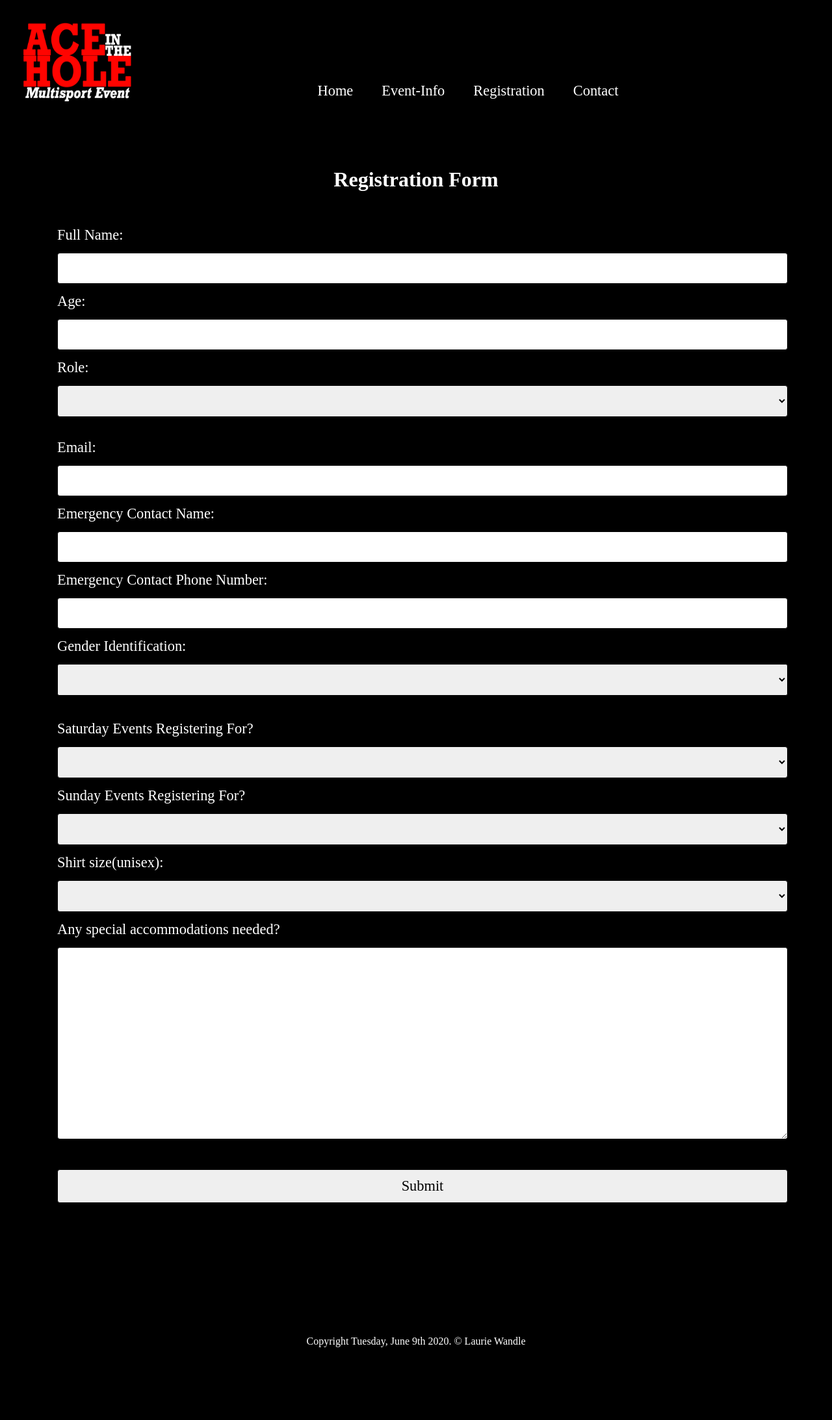
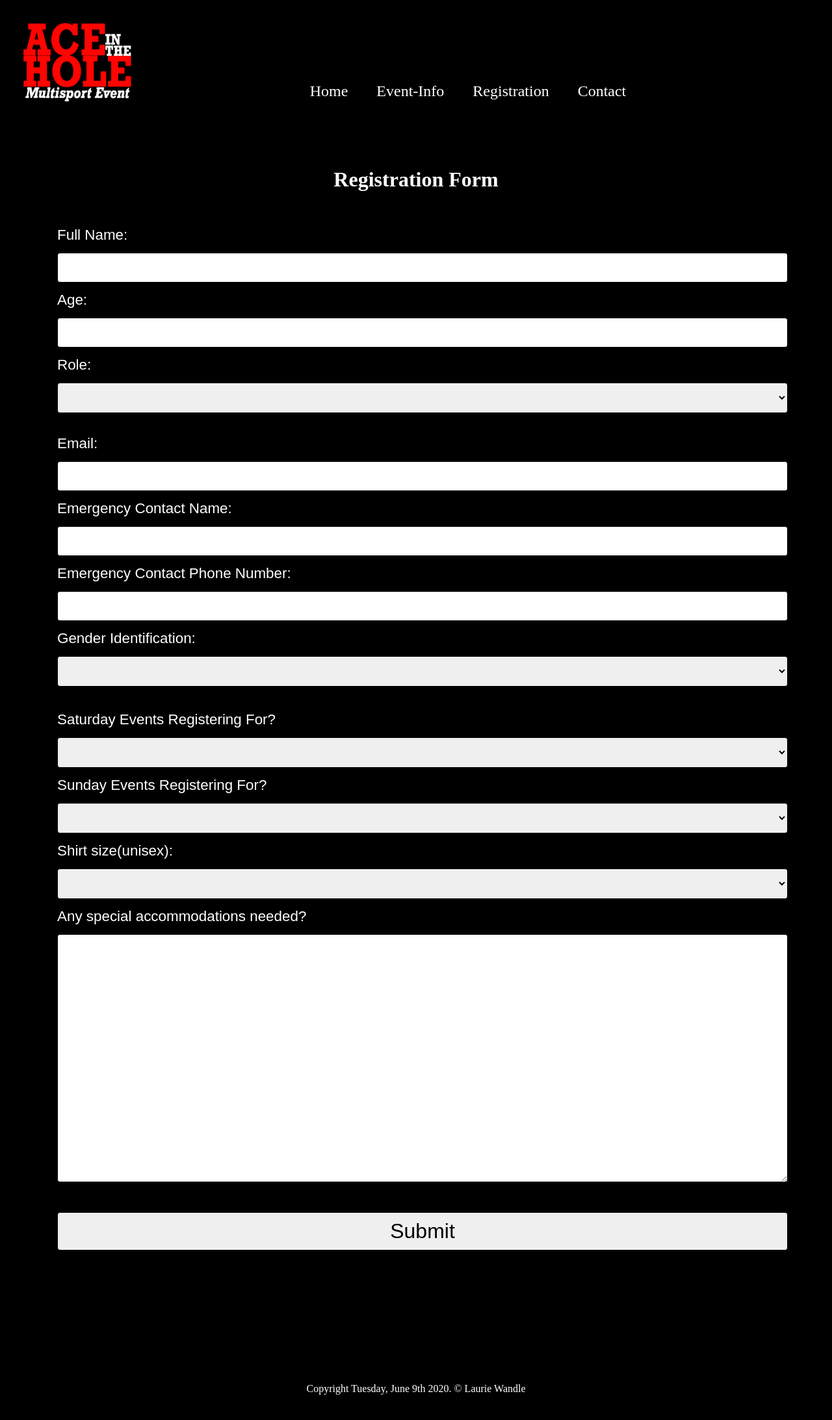
Before and after one commit to laurie-wandle/ace-in-the-hole, a PHP site: page /registration/registration.html.php in a window 1280 px wide. Shown: the whole page at 65% size. Before the commit the page ends 2074 px from the top, so only its background shows below. Run offline with PHP 8.4, Linux system fonts and the light colour scheme.

Commit message:
Add files via upload

```diff
--- a/aceinthehole/styles/styles.css
+++ b/aceinthehole/styles/styles.css
@@ -19,7 +19,7 @@ html {
 }
 
 body {
-    font-family: Rockwell;
+    font-family: Rockwell, serif;
     font-size: 1em;
     line-height: 1.5em;
     background-color: #000000;
@@ -35,9 +35,9 @@ body {
 
 header h1  {
     float: left;
-   margin: 0px 0px 0px 20px;
+   margin: 0 0 0 20px;
+}
 
-}
 header img {
     width: 180px;
     height: 180px;
@@ -50,14 +50,12 @@ nav {
 nav a {
     text-decoration: none;
     color: #ffffff;
-    font-size: 1.4em;
+    font-size: 1.5em;
 }
 
 nav ul li {
     display: inline;
     margin-right: 40px;
-
-
 }
 
 nav a:link {
@@ -78,14 +76,13 @@ nav a:active {
 }
 
 main h1 {
-    font-family: Rockwell;
+    font-family: Rockwell, serif;
     color: #ffffff;
     text-align: center;
     height: 10px;
     margin-top: 5px;
     padding-top: 10px;
     padding-bottom: 10px;
-    text-align: none;
 }
 
 main {
@@ -97,7 +94,7 @@ main {
     padding-bottom: 1px;
     padding-left: 20px;
     padding-right: 20px;
-    font-family: Lato;
+    font-family: Lato, sans-serif;
     color: #ffffff;
     background-color: #000000;
     overflow-y: hidden;
@@ -127,8 +124,6 @@ main {
     background-color: #000000;;
     overflow: hidden;
     padding: 20px;
-
-
 }
 
 #boxes p {
@@ -162,7 +157,6 @@ main {
     overflow-y: hidden;
     word-wrap: break-word;
 }
-
 
 #newsfeed {
     content: "";
@@ -201,7 +195,6 @@ main {
 
 }
 
-
 .twitter h2 {
     margin-top: 20px;
     margin-left: 20px;
@@ -226,71 +219,60 @@ form {
     padding: 10px 20px 80px 40px;
 }
 
-#honeypot {
-    display: none;
-}
-
 label {
     padding: 15px 12px 15px 0;
     display: inline-block;
-    font-family: Futura;
+    font-family: Futura, sans-serif;
     font-size: 1.4em;
 }
 
 input, select, textarea {
     width: 100%;
-    padding: 12px;
+    padding: 10px;
     border: 1px solid;
     border-radius: 4px;
     resize: vertical;
-    font-size: 1.2em;
-    font-family: Futura;
+    font-size: 1.3em;
+    font-family: Futura, sans-serif;
+}
+
+#honeypot {
+    display: none;
 }
 
 #role {
     margin-bottom: 20px;
-    font-family: Futura;
-    font-size: 1.2em;
+    font-family: Futura, sans-serif;
 }
 
 #gender {
-    border-radius: 3px;
-    font-family: Futura;
-    font-size: 1.2em;
+    font-family: Futura, sans-serif;
+
 }
 
 #saturday {
-    font-family: Futura;
-    font-size: 1.2em;
-
+    font-family: Futura, sans-serif;
 }
 
 #sunday {
-    font-family: Futura;
-    font-size: 1.2em;
+    font-family: Futura, sans-serif;
 }
 
 #special {
-
-    font-family: Futura;
-    font-size: 1em;
+    font-family: Futura, sans-serif;
 }
 
 #party {
-    font-family: Futura;
-    font-size: 1.2em;
-
+    font-family: Futura, sans-serif;
 }
 
 #questioncomment {
-    font-family: Futura;
-    font-size: 1.2em;
-
+    font-family: Futura, sans-serif;
 }
 
 #submit {
-    font-family: Futura;
-    font-size: 1.4em;
+    font-family: Futura, sans-serif;
+    font-size: 2em;
     cursor: pointer;
     margin-top: 40px;
 }
@@ -306,7 +288,7 @@ footer {
 
 }
 
-@media only screen and (max-width: 664px) {
+@media only screen and (max-width: 665px) {
 
     .menu-btn {
         margin-bottom: 30px;
@@ -394,7 +376,7 @@ footer {
     }
 
     nav  {
-        margin-top: 0px;
+        margin-top: 0;
 
     }
 
--- a/aceinthehole/styles/styles.less
+++ b/aceinthehole/styles/styles.less
@@ -19,7 +19,7 @@ html {
 }
 
 body {
-    font-family: Rockwell;
+    font-family: Rockwell, serif;
     font-size: 1em;
     line-height: 1.5em;
     background-color: @darkColor;
@@ -29,36 +29,33 @@ body {
 .wrapper {
     width: 100%;
     text-align: center;
-    background-color: @darkColor;
+    background-color: @lightColor;
     overflow: hidden;
 }
 
 header h1  {
     float: left;
-    margin: 0px 0px 0px 20px;
+    margin: 0 0 0 20px;
+}
 
-}
 header img {
     width: 180px;
     height: 180px;
 }
 
 nav {
-    font-weight: bold;
     margin-top: 120px;
 }
 
 nav a {
     text-decoration: none;
     color: @lightColor;
-    font-size: 1.4em;
+    font-size: 1.5em;
 }
 
 nav ul li {
     display: inline;
     margin-right: 40px;
-
-
 }
 
 nav a:link {
@@ -79,7 +76,7 @@ nav a:active {
 }
 
 main h1 {
-    font-family: Rockwell;
+    font-family: Rockwell, serif;
     color: @lightColor;
     text-align: center;
     height: 10px;
@@ -97,23 +94,20 @@ main {
     padding-bottom: 1px;
     padding-left: 20px;
     padding-right: 20px;
-    font-family: Lato;
+    font-family: Lato, sans-serif;
     color: @lightColor;
     background-color: @darkColor;
     overflow-y: hidden;
     word-wrap: break-word;
 }
 
-.imageplaceholder {
+#acetobutte {
+    background-image: url(../images/acetobutte2.png);
+    background-repeat: no-repeat;
+    background-size: 100%;
     width: 100%;
     height: 500px;
-    margin-top: 5px;
-    margin-bottom: 20px;
-    padding: 40px 40px 0 40px;
-    background-color: @lightColor;
-
 }
-
 .imageplaceholder p {
     padding-top: 20px;
     padding-left: 20px;
@@ -130,8 +124,6 @@ main {
     background-color: @darkColor;
     overflow: hidden;
     padding: 20px;
-
-
 }
 
 #boxes p {
@@ -165,7 +157,6 @@ main {
     overflow-y: hidden;
     word-wrap: break-word;
 }
-
 
 #newsfeed {
     content: "";
@@ -204,7 +195,6 @@ main {
 
 }
 
-
 .twitter h2 {
     margin-top: 20px;
     margin-left: 20px;
@@ -218,43 +208,77 @@ main {
 
 }
 
+#registration {
+    border-radius: 5px;
+    padding: 20px;
+}
 
 form {
     background-color: @darkColor;
     margin-top: 10px;
-    padding: 10px 20px 80px 20px;
-}
-form p {
-    font-size: 1em;
-    padding-top: 20px;
-    padding-left: 20px;
-    padding-right: 20px;
+    padding: 10px 20px 80px 40px;
 }
 
-
-input, textarea {
-    display: block;
-    margin-bottom: 2em;
+label {
+    padding: 15px 12px 15px 0;
+    display: inline-block;
+    font-family: Futura, sans-serif;
+    font-size: 1.4em;
 }
 
-
-label {
-    clear: left;
-    float: left;
-    font-size: 1.2em;
-    margin-bottom: 1em;
-    padding-right: 10px;
-    text-align: right;
-    width: 200px;
+input, select, textarea {
+    width: 100%;
+    padding: 10px;
+    border: 1px solid;
+    border-radius: 4px;
+    resize: vertical;
+    font-size: 1.3em;
+    font-family: Futura, sans-serif;
 }
-
 
 #honeypot {
     display: none;
 }
 
-#mysubmit {
-    margin-top: 80px;
+#role {
+    margin-bottom: 20px;
+    font-family: Futura, sans-serif;
+}
+
+#gender {
+    font-family: Futura, sans-serif;
+
+}
+
+#saturday {
+    font-family: Futura, sans-serif;
+}
+
+#sunday {
+    font-family: Futura, sans-serif;
+}
+
+#special {
+    font-family: Futura, sans-serif;
+}
+
+#party {
+    font-family: Futura, sans-serif;
+}
+
+#questioncomment {
+    font-family: Futura, sans-serif;
+}
+
+#submit {
+    font-family: Futura, sans-serif;
+    font-size: 2em;
+    cursor: pointer;
+    margin-top: 40px;
+}
+
+input[type=submit]:hover {
+    background-color: @color1;
 }
 
 footer {
@@ -264,7 +288,7 @@ footer {
 
 }
 
-@media only screen and (max-width: 664px) {
+@media only screen and (max-width: 665px) {
 
     .menu-btn {
         margin-bottom: 30px;
@@ -325,7 +349,6 @@ footer {
         margin-top: 0;
         margin-right: 10px;
         margin-left: 10px;
-        background-color: @darkColor;
     }
 
     #boxes p {
@@ -353,8 +376,14 @@ footer {
     }
 
     nav  {
-        margin-top: 0px;
+        margin-top: 0;
 
     }
 
+    form {
+
+        margin-top: 10px;
+        padding: 10px 20px 80px 40px;
+    }
+
 }
```
